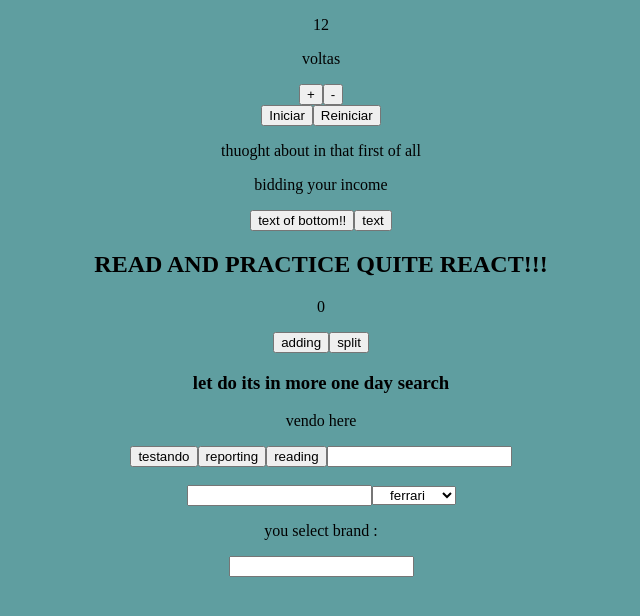
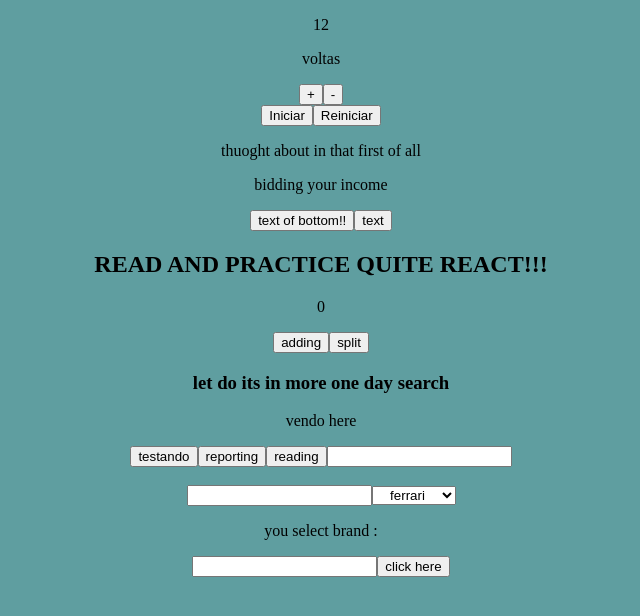
Before and after one commit to felipe-programador-18/traning-react, a React (Create React App) app in the folder myapp/: page / in a window 1280 px wide. Shown: the top 616 px of the page, without its empty margins (319-959 px from the left). Built offline with nearby package versions, Linux system fonts and the light colour scheme.

Commit message:
adding traning more times

```diff
--- a/myapp/src/App.js
+++ b/myapp/src/App.js
@@ -75,6 +75,8 @@ function App() {
   //try caught value in the onchange submenu
    const [seleciona, setseleciona] = useState('')
 
+   // try another test about onclick
+   const [adiciona, setadiciona] = useState('')
 
 
   // caught values of input with onchange!!
@@ -110,6 +112,10 @@ function App() {
      setchange(Change +1)
    }
 
+
+   const Together = () => {
+     setadiciona(adiciona+1)
+   }
 
 
 
@@ -174,8 +180,10 @@ function App() {
 
 
 
-    <input type='text'></input>
+    <input type='text'  onChange = { e => setadiciona(e.target.value)}/>
 
+    <Button text='click here' onClick={Together} adiciona= {adiciona} />
+    {adiciona}
     </div>
 
 
```
